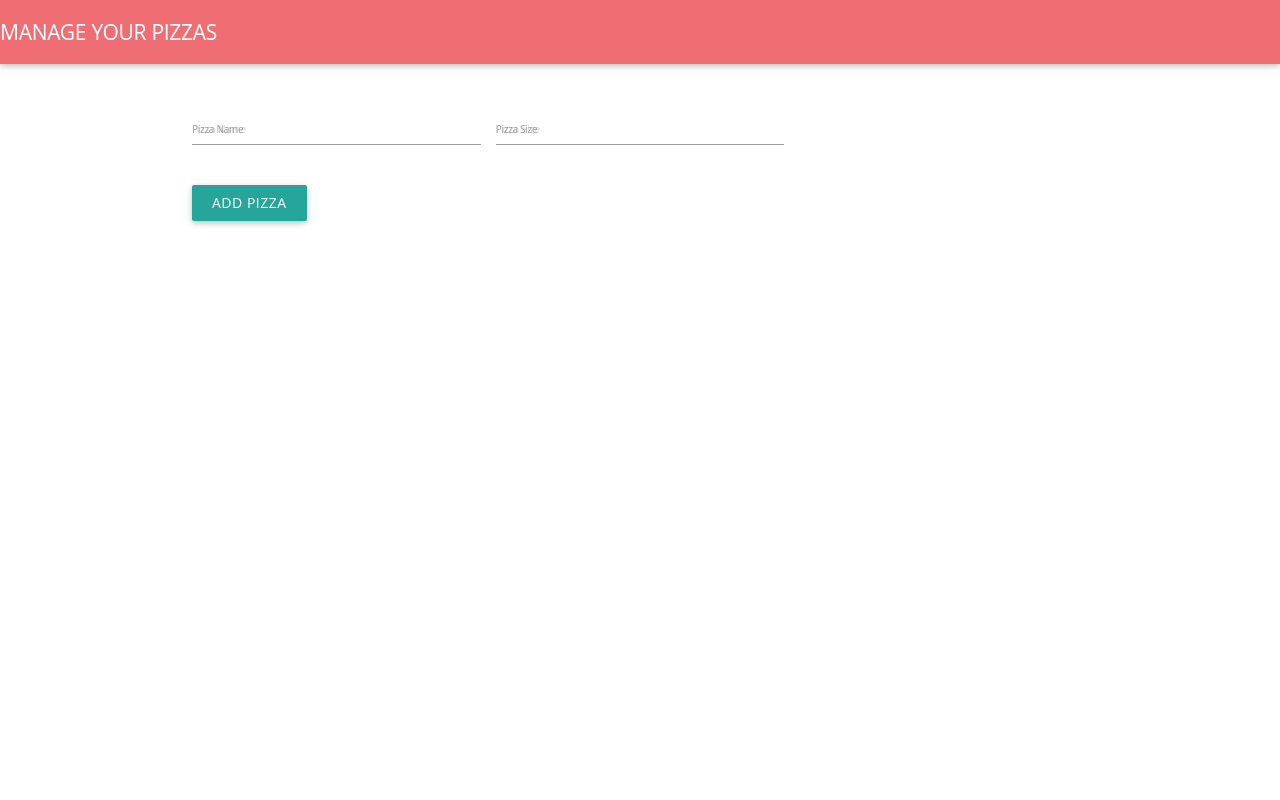
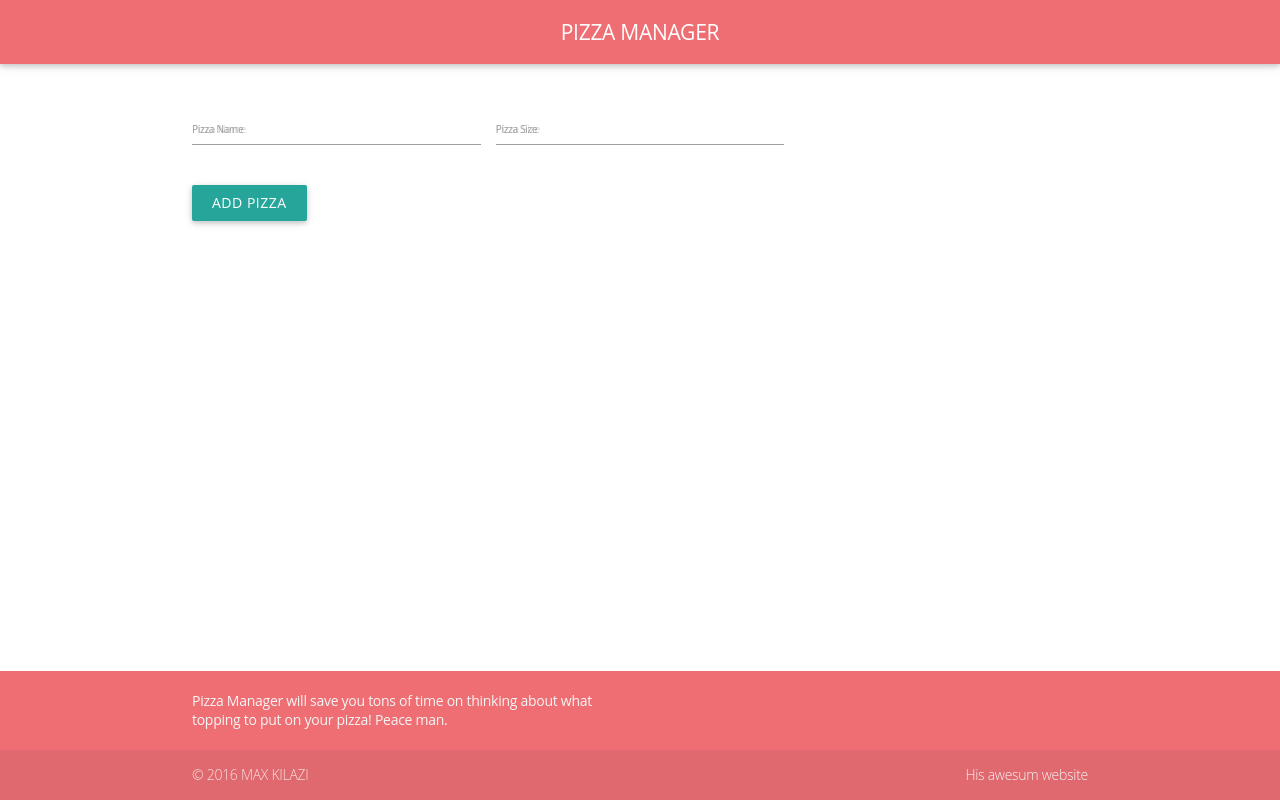
Before and after one commit to satanworker/pizza_ng1, a website built with webpack: page src/index.html in a window 1280 px wide. Built offline with nearby package versions, Linux system fonts and the light colour scheme; some packages are replaced by stand-ins of ours.

Commit message:
some more UI fun

```diff
--- a/src/app/components/createPizza/createPizza.scss
+++ b/src/app/components/createPizza/createPizza.scss
@@ -9,3 +9,8 @@ create-pizza {
   margin-top: 40px;
   display: block;
 }
+
+.error {
+  color: red;
+  display: block;
+}
--- a/src/app/pages/home/home.template.html
+++ b/src/app/pages/home/home.template.html
@@ -1,8 +1,28 @@
+<header>
     <nav>
         <div class="nav-wrapper">
-        <a href="#" class="brand-logo">MANAGE YOUR PIZZAS</a>
+            <a href="#" class="brand-logo center">PIZZA MANAGER</a>
         </div>
     </nav>
+</header>
+<main>
     <div class="container">
         <create-pizza comment='{"toppings": [{"name": "Pepperoni"}, {"name": "Sausage"}, {"name": "Cheese"}], "pizzas": []}'></create-pizza>
     </div>
+</main>
+<footer class="page-footer">
+    <div class="container">
+        <div class="row">
+            <div class="col l6 s12">
+                <p class="grey-text text-lighten-4">Pizza Manager will save you tons of time on thinking about what topping to put on your pizza! Peace man.</p>
+            </div>
+
+        </div>
+    </div>
+    <div class="footer-copyright">
+        <div class="container">
+            © 2016 MAX KILAZI
+            <a class="grey-text text-lighten-4 right" href="http://sergeev-maxs.com">His awesum website</a>
+        </div>
+    </div>
+</footer>
--- a/src/app/styles/main.scss
+++ b/src/app/styles/main.scss
@@ -29,3 +29,13 @@
 
 // Tests
 @import "tests/tests";
+
+.app-container {
+  display: flex;
+  min-height: 100vh;
+  flex-direction: column;
+}
+
+main {
+  flex: 1 0 auto;
+}
--- a/src/index.html
+++ b/src/index.html
@@ -15,6 +15,6 @@
     <script type="text/javascript" src="assets/materialize/js/materialize.min.js"></script>
   </head>
   <body>
-    <div ui-view="app"></div>
+    <div class="app-container" ui-view="app"></div>
   </body>
 </html>
```
Also changed, not shown: public/index.html (+10 -1 lines), 3 other files. Lines whose indentation alone changed are shown as unchanged.
